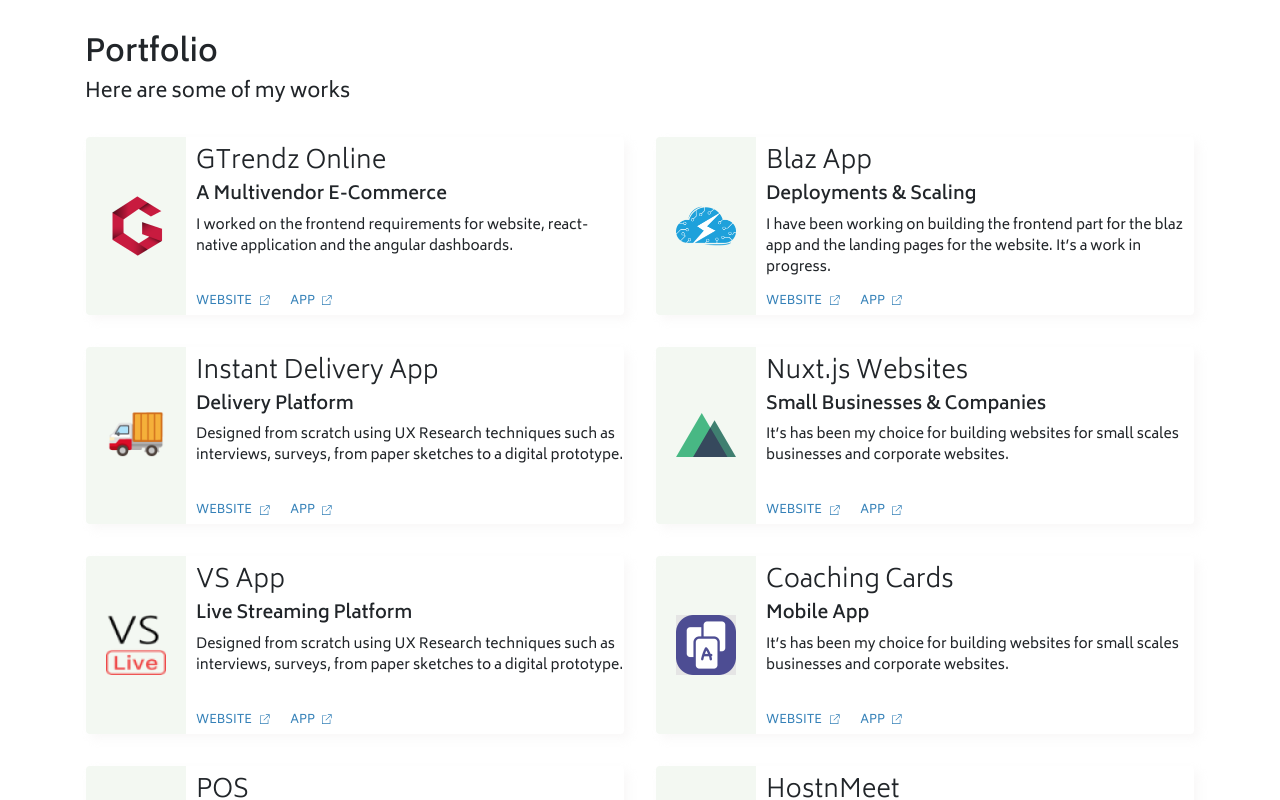
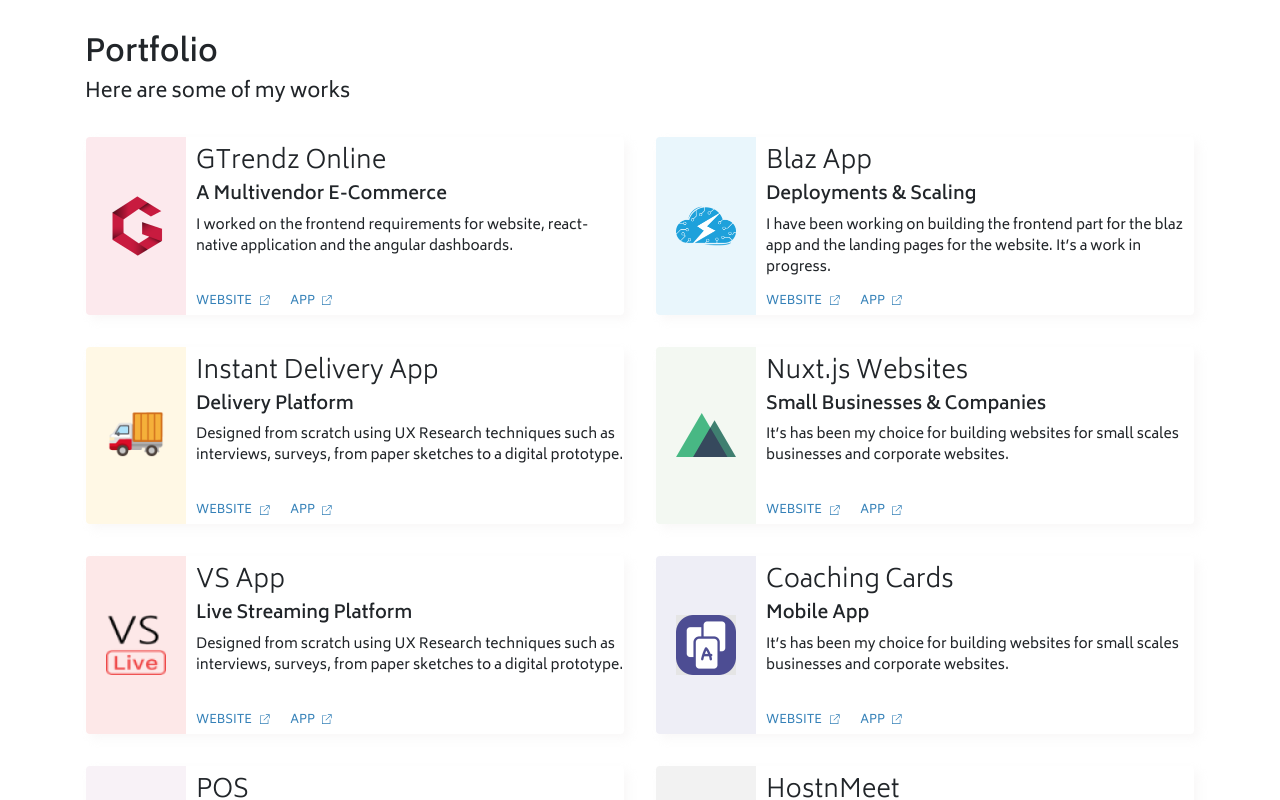
Before and after one commit to narenkram/Lance, a Nuxt app: page / in a window 1280 px wide. Shown: the part 820-1620 px from the top of the page. Built offline with nearby package versions, Linux system fonts and the light colour scheme.

Commit message:
add colors to projects bg

```diff
--- a/assets/style.scss
+++ b/assets/style.scss
@@ -178,6 +178,31 @@ hr {
   height: 10px;
 }
 
+.PortfolioItem .gtrendz {
+  background-color: #fce9ed;
+}
+.PortfolioItem .blaz {
+  background-color: #e9f6fc;
+}
+.PortfolioItem .deliveryapp {
+  background-color: #fff8e5;
+}
+.PortfolioItem .nuxtsites {
+  background-color: #f3f8f2;
+}
+.PortfolioItem .vsapp {
+  background-color: #fde8e8;
+}
+.PortfolioItem .cardsapp {
+  background-color: #eeeef6;
+}
+.PortfolioItem .pos {
+  background-color: #f8f2f7;
+}
+.PortfolioItem .hnm {
+  background-color: #f2f2f2;
+}
+
 .Timeline_Item {
   display: flex;
   flex-direction: row;
--- a/pages/index.vue
+++ b/pages/index.vue
@@ -72,7 +72,7 @@
         <div class="row mt-3">
           <div class="col-12 col-sm-12 col-md-6 col-lg-6 p-3 p-sm-3 p-md-3 p-lg-3">
             <div class="PortfolioItem">
-              <div class="PortfolioItem_img">
+              <div class="PortfolioItem_img gtrendz">
                 <img src="~/assets/images/gtrendz.png" alt />
               </div>
               <div class="PortfolioItem_body">
@@ -94,7 +94,7 @@
           </div>
           <div class="col-12 col-sm-12 col-md-6 col-lg-6 p-3 p-sm-3 p-md-3 p-lg-3">
             <div class="PortfolioItem">
-              <div class="PortfolioItem_img">
+              <div class="PortfolioItem_img blaz">
                 <img src="~/assets/images/blaz.png" alt />
               </div>
               <div class="PortfolioItem_body">
@@ -116,7 +116,7 @@
           </div>
           <div class="col-12 col-sm-12 col-md-6 col-lg-6 p-3 p-sm-3 p-md-3 p-lg-3">
             <div class="PortfolioItem">
-              <div class="PortfolioItem_img">
+              <div class="PortfolioItem_img deliveryapp">
                 <!-- <img src="~/assets/images/project.svg" alt /> -->
                 <div class="PorfolioItem_emoji">🚚</div>
               </div>
@@ -139,7 +139,7 @@
           </div>
           <div class="col-12 col-sm-12 col-md-6 col-lg-6 p-3 p-sm-3 p-md-3 p-lg-3">
             <div class="PortfolioItem">
-              <div class="PortfolioItem_img">
+              <div class="PortfolioItem_img nuxtsites">
                 <img src="~/assets/images/nuxt.png" alt />
               </div>
               <div class="PortfolioItem_body">
@@ -161,7 +161,7 @@
           </div>
           <div class="col-12 col-sm-12 col-md-6 col-lg-6 p-3 p-sm-3 p-md-3 p-lg-3">
             <div class="PortfolioItem">
-              <div class="PortfolioItem_img">
+              <div class="PortfolioItem_img vsapp">
                 <img src="~/assets/images/vs.png" alt />
               </div>
               <div class="PortfolioItem_body">
@@ -183,7 +183,7 @@
           </div>
           <div class="col-12 col-sm-12 col-md-6 col-lg-6 p-3 p-sm-3 p-md-3 p-lg-3">
             <div class="PortfolioItem">
-              <div class="PortfolioItem_img">
+              <div class="PortfolioItem_img cardsapp">
                 <img src="~/assets/images/cardsapp.png" alt />
               </div>
               <div class="PortfolioItem_body">
@@ -205,7 +205,7 @@
           </div>
           <div class="col-12 col-sm-12 col-md-6 col-lg-6 p-3 p-sm-3 p-md-3 p-lg-3">
             <div class="PortfolioItem">
-              <div class="PortfolioItem_img">
+              <div class="PortfolioItem_img pos">
                 <div class="PorfolioItem_emoji">🧾</div>
                 <!-- <img src="~/assets/images/project.svg" alt /> -->
               </div>
@@ -228,7 +228,7 @@
           </div>
           <div class="col-12 col-sm-12 col-md-6 col-lg-6 p-3 p-sm-3 p-md-3 p-lg-3">
             <div class="PortfolioItem">
-              <div class="PortfolioItem_img">
+              <div class="PortfolioItem_img hnm">
                 <img src="~/assets/images/hostnmeet.png" alt />
               </div>
               <div class="PortfolioItem_body">
```
